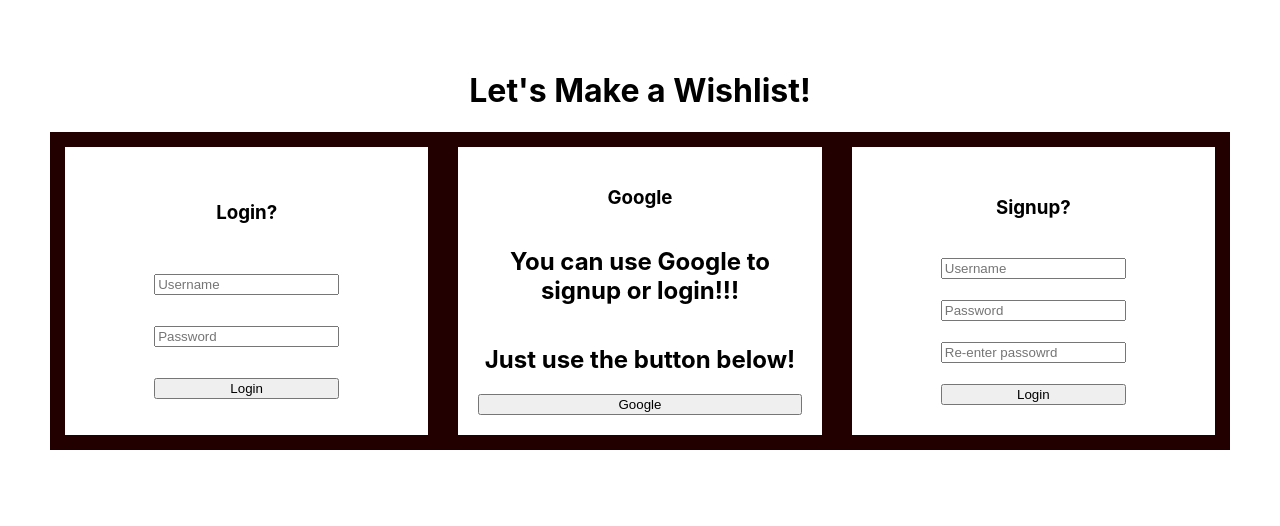
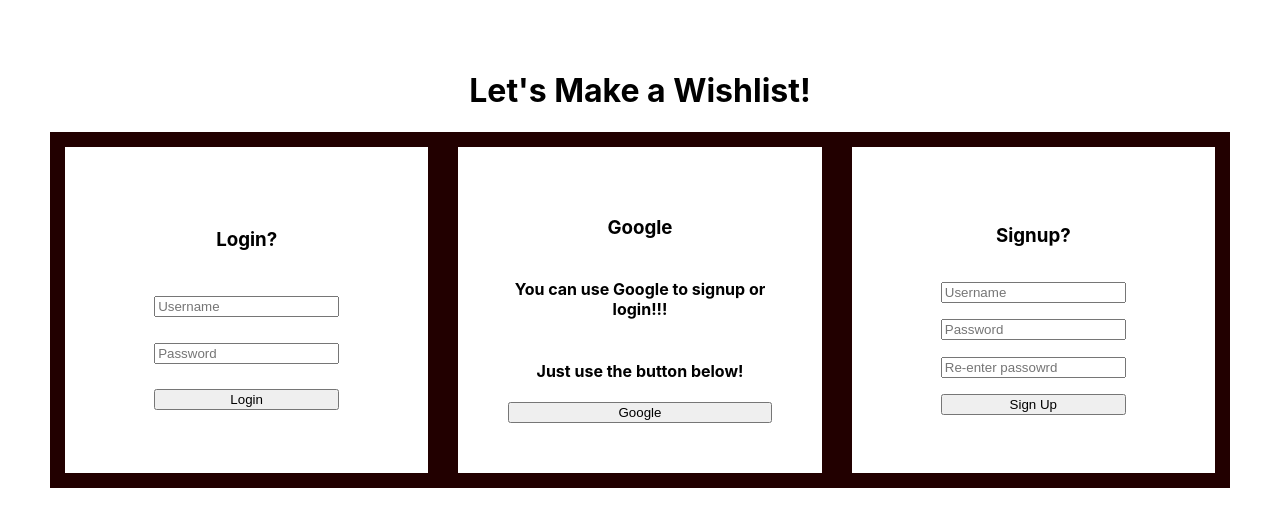
Before and after one commit to CST438Fall2024/FrontEndProject2, a React (Create React App) app in the folder project2group6/: page / in a window 1280 px wide. Shown: the top 526 px of the page. Built offline with nearby package versions, Linux system fonts and the light colour scheme.

Commit message:
Added comments for detailed explanations of code sections

```diff
--- a/project2group6/src/App.css
+++ b/project2group6/src/App.css
@@ -1,20 +1,22 @@
+/* Overall layout for the entire webpage */
 .App {
   text-align: center;
   padding: 50px;
 }
 
+/* A div box that contains all of the sign up forms */
 .loginSignup {
   display:flex;
   justify-content: space-between;
   width:100%;
 }
-
+/* The separate forms */
 .login, .signup, .Google {
-  width: 30%;
+  width: 25%;
   text-align: center;
   justify-content: center;
   align-items: center;
   display: grid;
   border: 15px solid #200;
-  padding: 20px;
+  padding: 50px;
 }
--- a/project2group6/src/App.js
+++ b/project2group6/src/App.js
@@ -1,32 +1,44 @@
 import './App.css';
-
+// The landing page which has the forms for the login/signup elements
 function App() {
   return (
     <div className="App">
     <h1>Let's Make a Wishlist!</h1>
     <div className = "loginSignup">
+    {/* The Login container */}
     <div className ="login">
       <h3>Login?</h3>
       <input type="text" placeholder="Username" />
       <input type="password" placeholder="Password" />
-      <button>Login</button>
+      <button onClick={login}>Login</button>
     </div>
+    {/* The Google container */}
     <div className = "Google">
       <h3>Google</h3>
-      <h2>You can use Google to signup or login!!!</h2>
-      <h2>Just use the button below!</h2>
+      <h4>You can use Google to signup or login!!!</h4>
+      <h4>Just use the button below!</h4>
       <button>Google</button>
     </div>
+    {/* The Signup container */}
     <div className = "signup">
       <h3>Signup?</h3>
-      <input type="text" placeholder="Username" />
-      <input type="password" placeholder="Password" />
-      <input type ="secondPassowrd" placeholder="Re-enter passowrd" />
-      <button>Login</button>
+      <input name = "username" type="text" placeholder="Username" />
+      <input name ="password" type="text" placeholder="Password" />
+      <input name = "secondPassword" type ="text" placeholder="Re-enter passowrd"/>
+      <button onClick={signup}>Sign Up</button>
     </div>
     </div>
     </div>
   );
 }
 
+function login() {
+  console.log("You've clicked the login button!");
+}
+
+function signup() {
+  login();
+  console.log("You've clicked the signup button!");
+}
+
 export default App;
```
